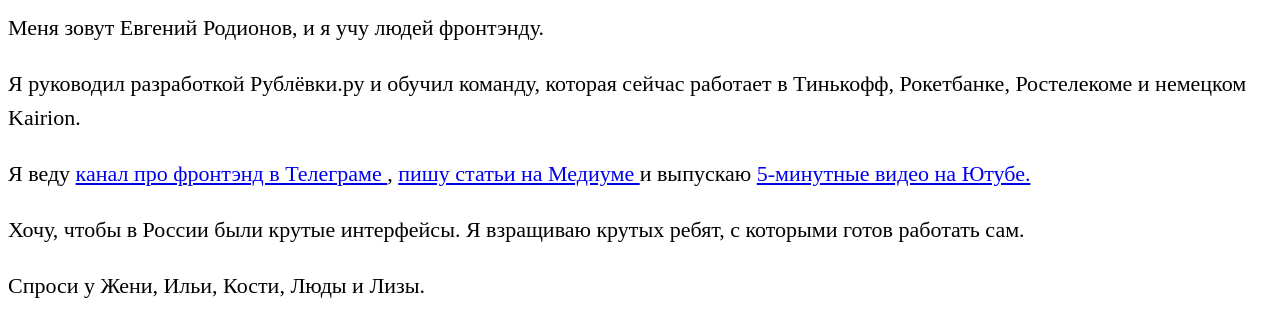
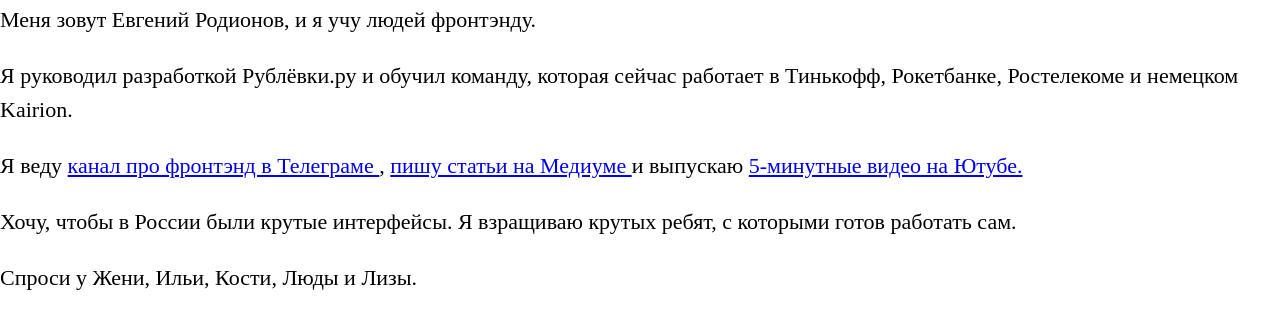
Before and after one commit to tulchan/verstka, a plain HTML site: page index.html in a window 1280 px wide. Shown: the part 310-624 px from the top of the page. Drawn offline with nearby package versions, Linux system fonts and the light colour scheme.

Commit message:
added normalize

```diff
--- a/index.html
+++ b/index.html
@@ -2,7 +2,7 @@
 <html>
         <head>
             <link rel="stylesheet" href="./styles.css">
-            <link rel="stylesheet" href="./normilize.css">
+            <link rel="stylesheet" href="./normalize.css">
          <title>Курс по фронтэнду 1.5</title>
 
 </head>
```
